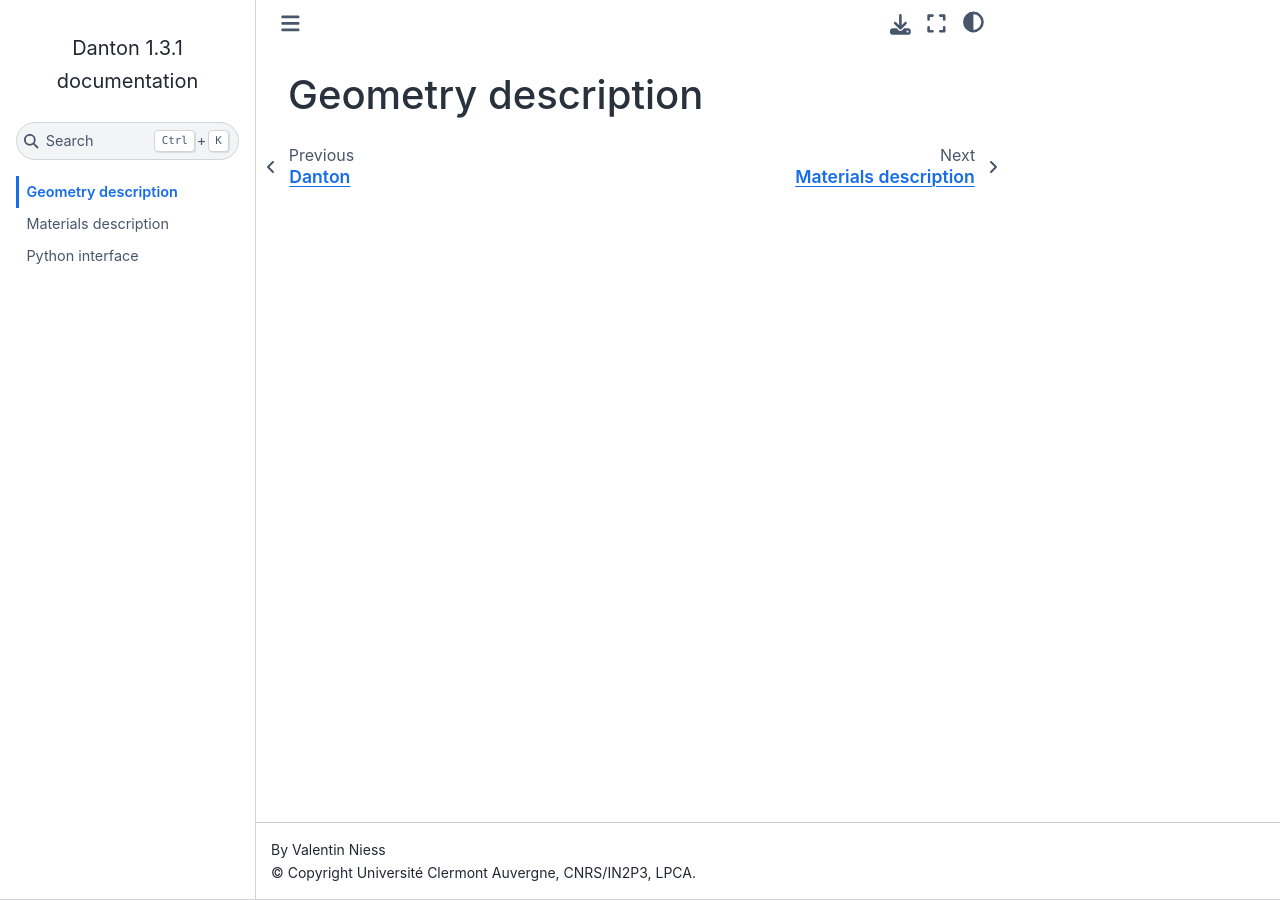
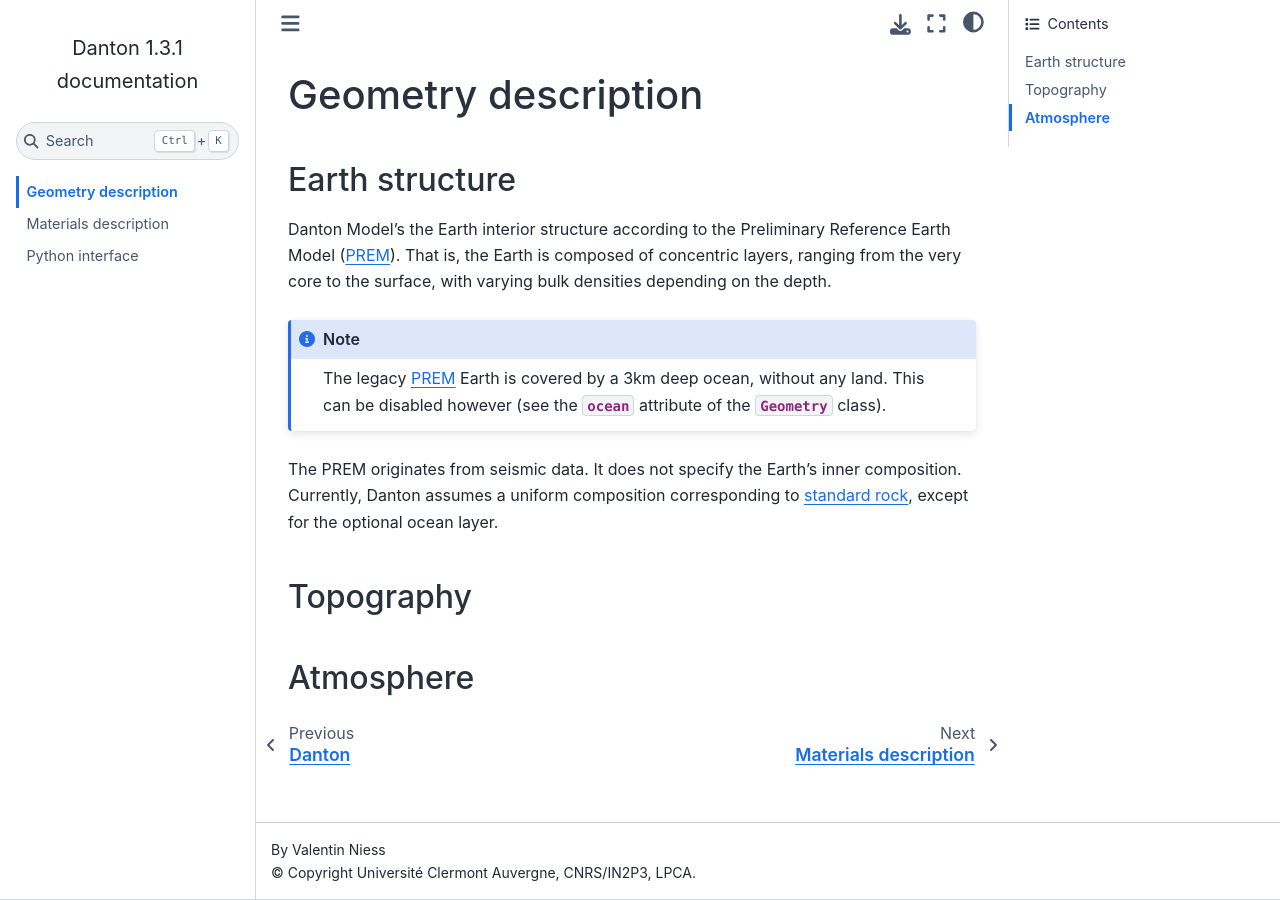
Before and after one commit to niess/danton, a Sphinx documentation site: the page built from docs/source/geometry.rst, in a window 1280 px wide. Built offline with Sphinx 7.4.7 and the Sphinx Book theme 1.1.4, drawn with Linux system fonts in a browser that asks for light colours.

Commit message:
Documenting the geometry

```diff
--- a/docs/source/geometry.rst
+++ b/docs/source/geometry.rst
@@ -1,2 +1,38 @@
 Geometry description
 ====================
+
+Earth structure
+---------------
+
+Danton Model's the Earth interior structure according to the Preliminary
+Reference Earth Model (`PREM`_). That is, the Earth is composed of concentric
+layers, ranging from the very core to the surface, with varying bulk densities
+depending on the depth.
+
+.. note::
+
+   The legacy `PREM`_ Earth is covered by a 3km deep ocean, without any land.
+   This can be disabled however (see the :py:attr:`ocean
+   <danton.Geometry.ocean>` attribute of the :py:class:`Geometry
+   <danton.Geometry>` class).
+
+The PREM originates from seismic data. It does not specify the Earth's inner
+composition. Currently, Danton assumes a uniform composition corresponding to
+`standard rock`_, except for the optional ocean layer.
+
+
+Topography
+----------
+
+Atmosphere
+----------
+
+
+.. ============================================================================
+..
+.. URL links.
+..
+.. ============================================================================
+
+.. _PREM: https://en.wikipedia.org/wiki/Preliminary_reference_Earth_model
+.. _standard rock: https://pdg.lbl.gov/2024/AtomicNuclearProperties/HTML/standard_rock.html
--- a/docs/source/materials.rst
+++ b/docs/source/materials.rst
@@ -1,2 +1,8 @@
 Materials description
 =====================
+
+Default materials
+-----------------
+
+Customising materials
+---------------------
```
